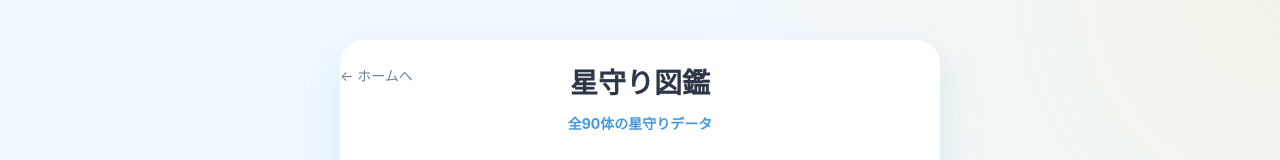
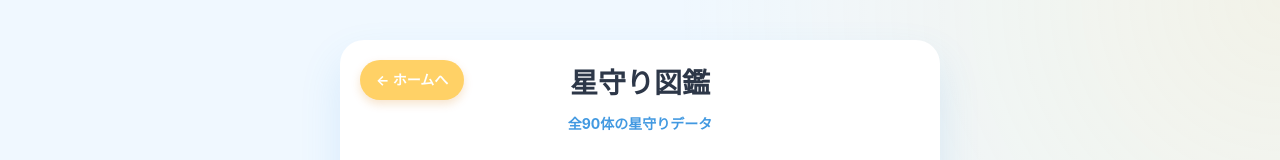
Before and after one commit to naotoada/hoshimori-web, a Next.js app: page /zukan in a window 1280 px wide. Shown: the top 160 px of the page. Built offline with nearby package versions, Linux system fonts and the light colour scheme.

Commit message:
Fix: Resolve Next.js intermittent 404s by making DB lookup resilient to URL encoding and reverting manual param encoding

```diff
--- a/src/app/hoshimori/[id]/page.module.css
+++ b/src/app/hoshimori/[id]/page.module.css
@@ -9,14 +9,19 @@
   left: 20px;
   top: 36px;
   font-size: 14px;
-  color: var(--text-muted);
+  font-weight: bold;
+  color: #FFF;
+  background-color: var(--accent-yellow);
+  padding: 8px 16px;
+  border-radius: 20px;
   text-decoration: none;
-  font-weight: bold;
-  transition: color 0.2s;
+  box-shadow: 0 4px 10px rgba(217, 119, 6, 0.2);
+  transition: transform 0.2s, background-color 0.2s;
 }
 
 .backButton:hover {
-  color: var(--primary-blue);
+  background-color: #FFA01A;
+  transform: translateY(-2px);
 }
 
 .title {
--- a/src/app/hoshimori/[id]/page.tsx
+++ b/src/app/hoshimori/[id]/page.tsx
@@ -7,14 +7,13 @@ import styles from './page.module.css';
 export async function generateStaticParams() {
   const characters = getAllHoshimori();
   return characters.map((c) => ({
-    id: encodeURIComponent(c.id),
+    id: c.id,
   }));
 }
 
 export default async function HoshimoriDetailPage({ params }: { params: Promise<{ id: string }> }) {
   const { id } = await params;
-  const decodedId = decodeURIComponent(id);
-  const data = getHoshimoriById(decodedId);
+  const data = getHoshimoriById(id);
 
   if (!data) {
     notFound();
--- a/src/app/zukan/page.module.css
+++ b/src/app/zukan/page.module.css
@@ -6,11 +6,22 @@
 
 .backButton {
   position: absolute;
-  left: 0;
-  top: 24px;
+  left: 20px;
+  top: 20px;
   font-size: 14px;
-  color: var(--text-muted);
+  font-weight: bold;
+  color: #FFF;
+  background-color: var(--accent-yellow);
+  padding: 8px 16px;
+  border-radius: 20px;
   text-decoration: none;
+  box-shadow: 0 4px 10px rgba(217, 119, 6, 0.2);
+  transition: transform 0.2s, background-color 0.2s;
+}
+
+.backButton:hover {
+  background-color: #FFA01A;
+  transform: translateY(-2px);
 }
 
 .title {
--- a/src/lib/markdownParser.ts
+++ b/src/lib/markdownParser.ts
@@ -96,5 +96,6 @@ export function getAllHoshimori(): HoshimoriData[] {
 
 export function getHoshimoriById(id: string): HoshimoriData | undefined {
   const all = getAllHoshimori();
-  return all.find(h => h.id === id);
+  const decodedId = decodeURIComponent(id);
+  return all.find(h => h.id === id || h.id === decodedId || encodeURIComponent(h.id) === id);
 }
```
